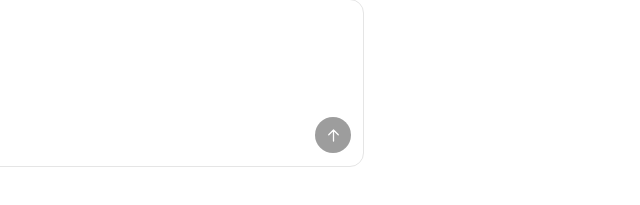
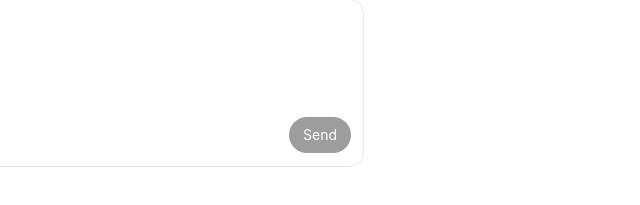
Before and after one commit to zwm1005/xcopy, a website: page public/transfer.html in a window 1280 px wide. Shown: the part 313-518 px from the top of the page, 626-1266 px from the left. Drawn offline with Linux system fonts and the light colour scheme.

Commit message:
fix: replace the device send arrow with a text label

```diff
--- a/public/styles.css
+++ b/public/styles.css
@@ -66,8 +66,7 @@ html,body { margin:0; min-height:100%; }
   #suichuan .qt-composer textarea { display: block; width: 100%; min-height: 108px; padding: 20px 23px; border: 0; resize: none; outline-offset: -4px; border-radius: 10px; background: transparent; color: var(--qt-text); line-height: 1.8; font-size: 15px; }
   #suichuan .qt-composer textarea::placeholder { color: var(--qt-muted); }
   #suichuan .qt-compose-footer { display: flex; align-items: center; justify-content: space-between; gap: 10px; padding: 4px 12px 12px; }
-  #suichuan .qt-compose-footer .qt-send { width: 36px; height: 36px; min-height: 36px; padding: 8px; flex-shrink: 0; }
-  #suichuan .qt-compose-footer .qt-send svg { width: 19px; height: 19px; }
+  #suichuan .qt-compose-footer .qt-send { width: auto; height: 36px; min-height: 36px; padding: 8px 13px; flex-shrink: 0; }
   #suichuan .qt-compose-tools { display: flex; align-items: center; gap: 4px; min-width: 0; }
   #suichuan .qt-send-note { color: var(--qt-muted); font-size: 12px; margin: 12px 0 0; text-align: center; }
   #suichuan .qt-transfers { margin: 32px 8px 0; }
--- a/public/transfer.html
+++ b/public/transfer.html
@@ -74,7 +74,7 @@ SOFTWARE.
             <button type="button" class="qt-button qt-icon qt-quiet cursor-interaction" data-action="pick" aria-label="Add attachments" data-tooltip="Add attachments" data-i18n-aria-label="share-ui.add.attachments" data-i18n-data-tooltip="share-ui.add.attachments"><svg width="21" height="21" viewBox="0 0 24 24" fill="none" stroke="currentColor" stroke-width="1.7" stroke-linecap="round" stroke-linejoin="round" aria-hidden="true"><path d="m21.44 11.05-9.19 9.19a6 6 0 0 1-8.49-8.49l9.19-9.19a4 4 0 0 1 5.66 5.66l-9.2 9.19a2 2 0 0 1-2.83-2.83l8.49-8.48"/></svg></button>
             <label class="qt-target-picker"><select aria-label="Receiving device" class="cursor-interaction" data-target data-i18n-aria-label="page.receiving.device"></select></label>
           </div>
-          <button type="button" class="qt-button qt-primary qt-send cursor-interaction" data-action="send" aria-label="Send" data-tooltip="Send" disabled data-i18n-aria-label="home.send" data-i18n-data-tooltip="home.send"><span data-send-label hidden></span><svg width="20" height="20" viewBox="0 0 24 24" fill="none" stroke="currentColor" stroke-width="1.6" stroke-linecap="round" stroke-linejoin="round" aria-hidden="true"><path d="M12 19V5m-6 6 6-6 6 6"/></svg></button>
+          <button type="button" class="qt-button qt-primary qt-send cursor-interaction" data-action="send" aria-label="Send" data-tooltip="Send" disabled data-i18n-aria-label="home.send" data-i18n-data-tooltip="home.send"><span data-i18n="home.send">Send</span></button>
         </div>
         <input type="file" data-files multiple hidden aria-label="Choose files to send" data-i18n-aria-label="page.choose.files.to.send">
       </section>
```
